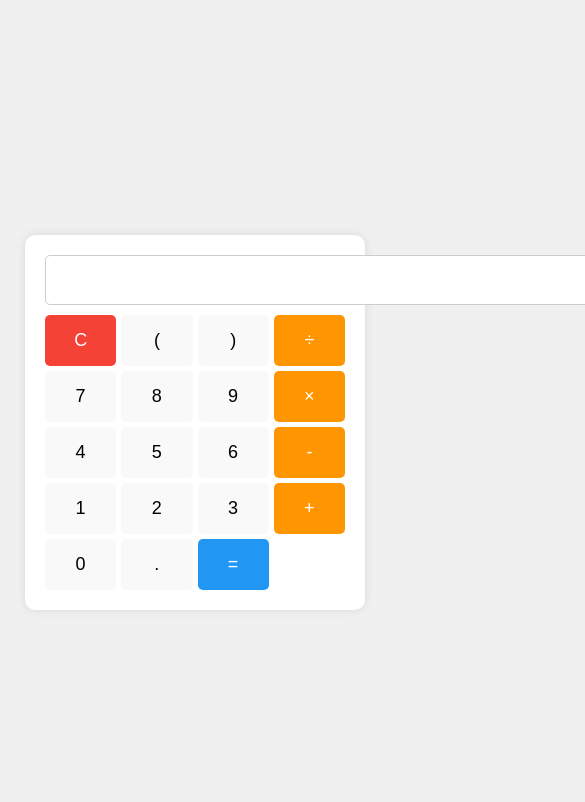
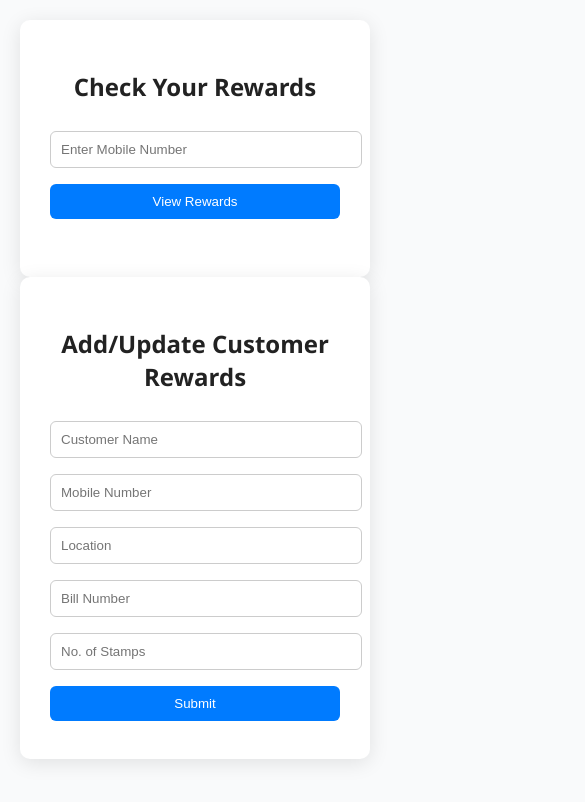
Before and after one commit to lehman123/testapp, a plain HTML site: page index.html in a window 390 px wide. Shown: the top 802 px of the page, 585 px wide, since content can reach past the window. Drawn offline with Linux system fonts and the light colour scheme.

Commit message:
index.html

```diff
--- a/index.html
+++ b/index.html
@@ -1,180 +1,155 @@
-<script type="text/javascript">
-        var gk_isXlsx = false;
-        var gk_xlsxFileLookup = {};
-        var gk_fileData = {};
-        function filledCell(cell) {
-          return cell !== '' && cell != null;
-        }
-        function loadFileData(filename) {
-        if (gk_isXlsx && gk_xlsxFileLookup[filename]) {
-            try {
-                var workbook = XLSX.read(gk_fileData[filename], { type: 'base64' });
-                var firstSheetName = workbook.SheetNames[0];
-                var worksheet = workbook.Sheets[firstSheetName];
-
-                // Convert sheet to JSON to filter blank rows
-                var jsonData = XLSX.utils.sheet_to_json(worksheet, { header: 1, blankrows: false, defval: '' });
-                // Filter out blank rows (rows where all cells are empty, null, or undefined)
-                var filteredData = jsonData.filter(row => row.some(filledCell));
-
-                // Heuristic to find the header row by ignoring rows with fewer filled cells than the next row
-                var headerRowIndex = filteredData.findIndex((row, index) =>
-                  row.filter(filledCell).length >= filteredData[index + 1]?.filter(filledCell).length
-                );
-                // Fallback
-                if (headerRowIndex === -1 || headerRowIndex > 25) {
-                  headerRowIndex = 0;
-                }
-
-                // Convert filtered JSON back to CSV
-                var csv = XLSX.utils.aoa_to_sheet(filteredData.slice(headerRowIndex)); // Create a new sheet from filtered array of arrays
-                csv = XLSX.utils.sheet_to_csv(csv, { header: 1 });
-                return csv;
-            } catch (e) {
-                console.error(e);
-                return "";
-            }
-        }
-        return gk_fileData[filename] || "";
-        }
-        </script><!DOCTYPE html>
+<!-- loyalty-app.html -->
+<!DOCTYPE html>
 <html lang="en">
 <head>
-    <meta charset="UTF-8">
-    <meta name="viewport" content="width=device-width, initial-scale=1.0">
-    <title>Simple Calculator</title>
+  <meta charset="UTF-8" />
+  <meta name="viewport" content="width=device-width, initial-scale=1.0" />
+  <title>Loyalty Rewards - Customer</title>
   <style>
     body {
-            display: flex;
-            justify-content: center;
-            align-items: center;
-            height: 100vh;
+      font-family: 'Segoe UI', sans-serif;
+      background: #f4f6f8;
       margin: 0;
-            background-color: #f0f0f0;
-            font-family: Arial, sans-serif;
+      padding: 20px;
     }
-        .calculator {
-            background-color: #fff;
-            padding: 20px;
+    .container {
+      max-width: 400px;
+      margin: auto;
+      background: white;
+      padding: 30px;
       border-radius: 10px;
-            box-shadow: 0 0 10px rgba(0, 0, 0, 0.1);
-            width: 300px;
+      box-shadow: 0 4px 20px rgba(0,0,0,0.1);
     }
-        #display {
-            width: 1000%;
-            height: 50px;
-            font-size: 24px;
-            text-align: right;
-            padding: 10px;
-            box-sizing: border-box;
+    h2 {
+      color: #333;
+      margin-bottom: 20px;
+      text-align: center;
+    }
+    input, button {
+      width: 100%;
+      padding: 12px;
+      margin: 10px 0;
       border: 1px solid #ccc;
-            border-radius: 5px;
-            margin-bottom: 10px;
-        }
-        .buttons {
-            display: grid;
-            grid-template-columns: repeat(4, 1fr);
-            gap: 5px;
+      border-radius: 6px;
     }
     button {
-            padding: 15px;
-            font-size: 18px;
+      background: #4CAF50;
+      color: white;
       border: none;
-            border-radius: 5px;
-            background-color: #f9f9f9;
       cursor: pointer;
-            transition: background-color 0.2s;
     }
     button:hover {
-            background-color: #e0e0e0;
+      background: #45a049;
     }
-        .operator {
-            background-color: #ff9500;
-            color: #fff;
-        }
-        .operator:hover {
-            background-color: #e68a00;
-        }
-        .equals {
-            background-color: #2196f3;
-            color: #fff;
-        }
-        .equals:hover {
-            background-color: #1e87db;
-        }
-        .clear {
-            background-color: #f44336;
-            color: #fff;
-        }
-        .clear:hover {
-            background-color: #d93b30;
+    .rewards {
+      margin-top: 20px;
+      text-align: center;
     }
   </style>
 </head>
 <body>
-    <div class="calculator">
-        <input type="text" id="display" readonly value="0">
-        <div class="buttons">
-            <button class="clear" onclick="clearDisplay()">C</button>
-            <button onclick="appendToDisplay('(')">(</button>
-            <button onclick="appendToDisplay(')')">)</button>
-            <button class="operator" onclick="appendToDisplay('/')">÷</button>
-            <button onclick="appendToDisplay('7')">7</button>
-            <button onclick="appendToDisplay('8')">8</button>
-            <button onclick="appendToDisplay('9')">9</button>
-            <button class="operator" onclick="appendToDisplay('*')">×</button>
-            <button onclick="appendToDisplay('4')">4</button>
-            <button onclick="appendToDisplay('5')">5</button>
-            <button onclick="appendToDisplay('6')">6</button>
-            <button class="operator" onclick="appendToDisplay('-')">-</button>
-            <button onclick="appendToDisplay('1')">1</button>
-            <button onclick="appendToDisplay('2')">2</button>
-            <button onclick="appendToDisplay('3')">3</button>
-            <button class="operator" onclick="appendToDisplay('+')">+</button>
-            <button onclick="appendToDisplay('0')">0</button>
-            <button onclick="appendToDisplay('.')">.</button>
-            <button class="equals" onclick="calculate()">=</button>
-        </div>
+  <div class="container">
+    <h2>Check Your Rewards</h2>
+    <input type="text" id="mobile" placeholder="Enter Mobile Number" />
+    <button onclick="checkRewards()">View Rewards</button>
+    <div class="rewards" id="rewardsDisplay"></div>
   </div>
 
   <script>
-        let display = document.getElementById('display');
+    function checkRewards() {
+      const mobile = document.getElementById('mobile').value;
+      const data = JSON.parse(localStorage.getItem('loyaltyDB') || '{}');
+      const record = data[mobile];
 
-        function appendToDisplay(value) {
-            if (display.value === '0' && value !== '.') {
-                display.value = value;
+      if (record) {
+        document.getElementById('rewardsDisplay').innerHTML = `
+          <h3>Hello ${record.name}!</h3>
+          <p>Location: ${record.location}</p>
+          <p>Bill #: ${record.bill}</p>
+          <p>You have <strong>${record.stamps}</strong> stamps.</p>
+        `;
       } else {
-                display.value += value;
+        document.getElementById('rewardsDisplay').innerHTML = '<p>No rewards found for this number.</p>';
       }
     }
-
-        function clearDisplay() {
-            display.value = '0';
-        }
-
-        function calculate() {
-            try {
-                display.value = eval(display.value.replace('×', '*').replace('÷', '/'));
-            } catch (error) {
-                display.value = 'Error';
-                setTimeout(clearDisplay, 1000);
-            }
-        }
-
-        // Keyboard support
-        document.addEventListener('keydown', (event) => {
-            const key = event.key;
-            if (/[0-9]/.test(key)) appendToDisplay(key);
-            else if (key === '.') appendToDisplay('.');
-            else if (key === '+') appendToDisplay('+');
-            else if (key === '-') appendToDisplay('-');
-            else if (key === '*') appendToDisplay('*');
-            else if (key === '/') appendToDisplay('/');
-            else if (key === '(') appendToDisplay('(');
-            else if (key === ')') appendToDisplay(')');
-            else if (key === 'Enter') calculate();
-            else if (key === 'Escape') clearDisplay();
-        });
   </script>
 </body>
 </html>
+
+<!-- admin.html -->
+<!DOCTYPE html>
+<html lang="en">
+<head>
+  <meta charset="UTF-8" />
+  <meta name="viewport" content="width=device-width, initial-scale=1.0" />
+  <title>Loyalty Rewards - Admin</title>
+  <style>
+    body {
+      font-family: 'Segoe UI', sans-serif;
+      background: #f9fafb;
+      margin: 0;
+      padding: 20px;
+    }
+    .container {
+      max-width: 500px;
+      margin: auto;
+      background: white;
+      padding: 30px;
+      border-radius: 10px;
+      box-shadow: 0 4px 20px rgba(0,0,0,0.1);
+    }
+    h2 {
+      color: #222;
+      text-align: center;
+      margin-bottom: 20px;
+    }
+    input, button {
+      width: 100%;
+      padding: 10px;
+      margin: 8px 0;
+      border: 1px solid #ccc;
+      border-radius: 6px;
+    }
+    button {
+      background-color: #007BFF;
+      color: white;
+      border: none;
+      cursor: pointer;
+    }
+    button:hover {
+      background-color: #0056b3;
+    }
+  </style>
+</head>
+<body>
+  <div class="container">
+    <h2>Add/Update Customer Rewards</h2>
+    <input type="text" id="name" placeholder="Customer Name" />
+    <input type="text" id="mobile" placeholder="Mobile Number" />
+    <input type="text" id="location" placeholder="Location" />
+    <input type="text" id="bill" placeholder="Bill Number" />
+    <input type="number" id="stamps" placeholder="No. of Stamps" />
+    <button onclick="saveData()">Submit</button>
+  </div>
+
+  <script>
+    function saveData() {
+      const name = document.getElementById('name').value;
+      const mobile = document.getElementById('mobile').value;
+      const location = document.getElementById('location').value;
+      const bill = document.getElementById('bill').value;
+      const stamps = document.getElementById('stamps').value;
+
+      if (!name || !mobile || !location || !bill || !stamps) {
+        alert('All fields are required.');
+        return;
+      }
+
+      const data = JSON.parse(localStorage.getItem('loyaltyDB') || '{}');
+      data[mobile] = { name, mobile, location, bill, stamps };
+      localStorage.setItem('loyaltyDB', JSON.stringify(data));
+      alert('Customer data saved successfully.');
+    }
+  </script>
+</body>
+</html>
```
Lines whose indentation alone changed are shown as unchanged.
